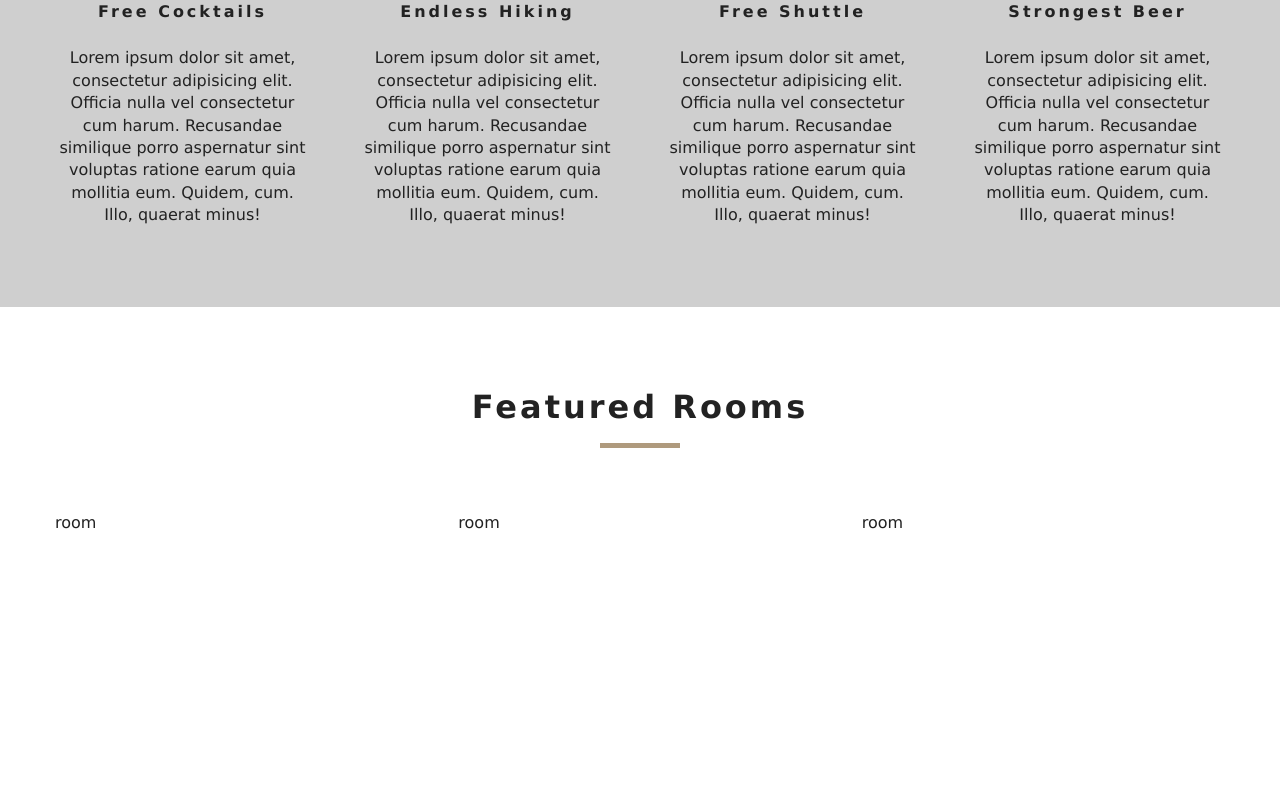
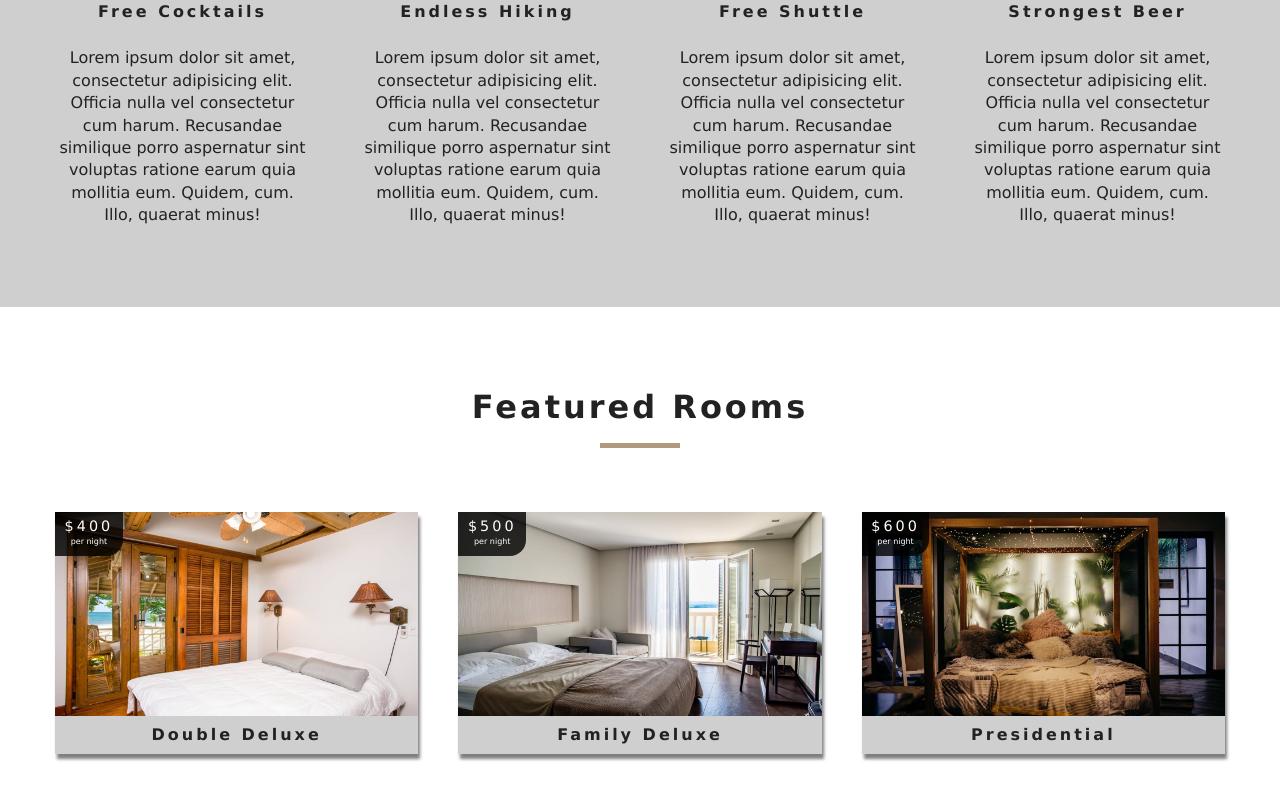
Before and after one commit to r-sabzi/beach-resort, a React (Create React App) app: page / in a window 1280 px wide. Shown: the part 1084-1884 px from the top of the page. Before the commit the page ends 1698 px from the top, so only its background shows below. Built offline with nearby package versions, Linux system fonts and the light colour scheme.

Commit message:
added Room , fixed a bug in context

```diff
--- a/src/components/FeaturedRooms.js
+++ b/src/components/FeaturedRooms.js
@@ -8,9 +8,7 @@
   static contextType = RoomContext;
 
   render() {
-    console.log(this.context);
     let { loading, featuredRooms: rooms } = this.context;
-    console.log(rooms);
     rooms = rooms.map(room => {
       return <Room key={room.id} room={room} />;
     });
--- a/src/components/Room.js
+++ b/src/components/Room.js
@@ -1,5 +1,32 @@
 import React from "react";
+import { Link } from "react-router-dom";
+import PropType from "prop-types";
+export default function Room({ room }) {
+  console.log(room);
+  const { name, slug, images, price } = room;
 
-export default function Room() {
-  return <div>room</div>;
+  return (
+    <article className="room">
+      <div className="img-container">
+        <img src={images[0]} alt="single room" />
+        <div className="price-top">
+          <h6>${price}</h6>
+          <p>per night</p>
+        </div>
+        <Link to={`rooms/${slug}`} className="btn-primary room-link">
+          features
+        </Link>
+      </div>
+      <p className="room-info">{name}</p>
+    </article>
+  );
 }
+
+Room.PropType = {
+  room: PropType.shape({
+    name: PropType.string.isRequired,
+    slug: PropType.string.isRequired,
+    images: PropType.arrayOf(PropType.string).isRequired,
+    price: PropType.number.isRequired
+  })
+};
--- a/src/context.js
+++ b/src/context.js
@@ -13,7 +13,7 @@
 
   componentDidMount() {
     let rooms = this.formatData(items);
-    let featuredRooms = rooms.filter(room => room.fields.featured === true);
+    let featuredRooms = rooms.filter(room => room.featured === true);
     this.setState({
       rooms,
       featuredRooms,
@@ -26,7 +26,7 @@
     let tempItems = items.map(item => {
       let id = item.sys.id;
       let images = item.fields.images.map(image => image.fields.file.url);
-      let room = { ...item, images, id };
+      let room = { ...item.fields, images, id };
       return room;
     });
     return tempItems;
```
